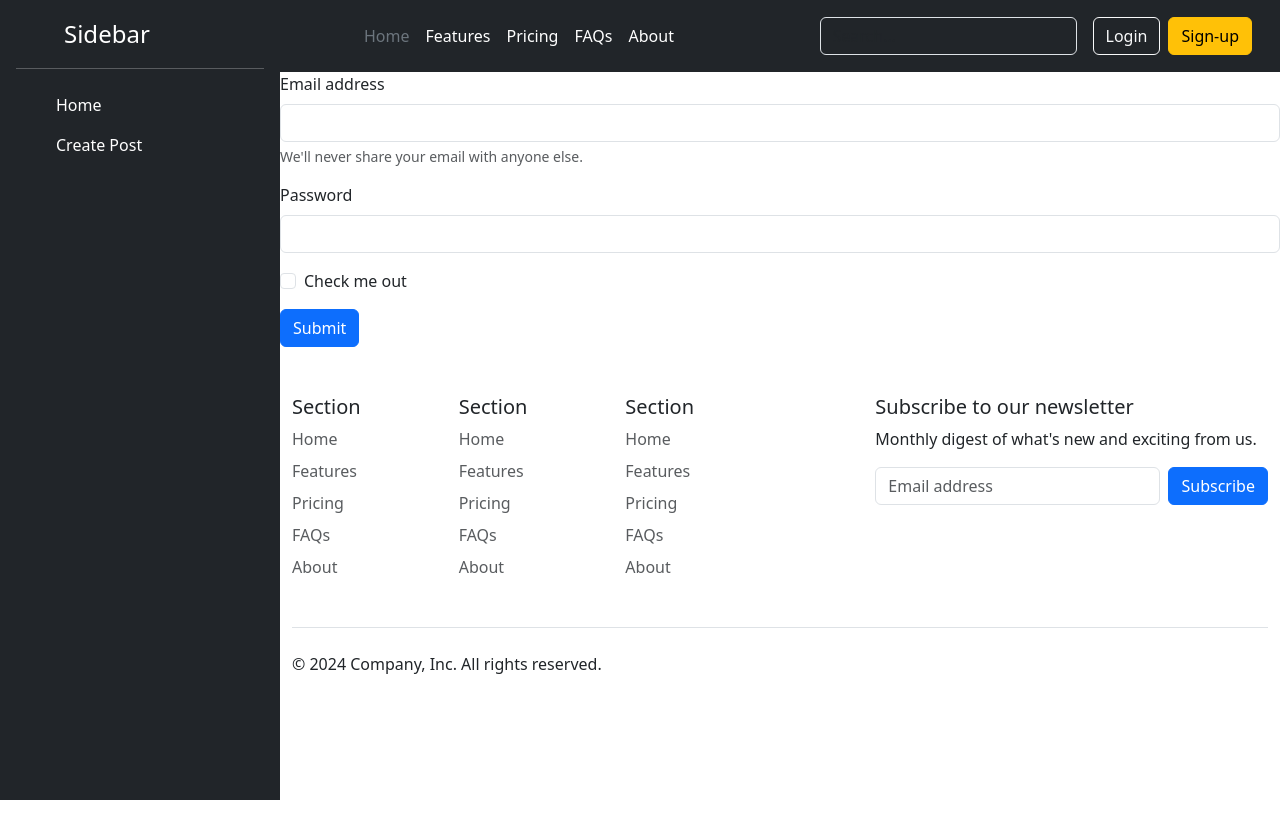
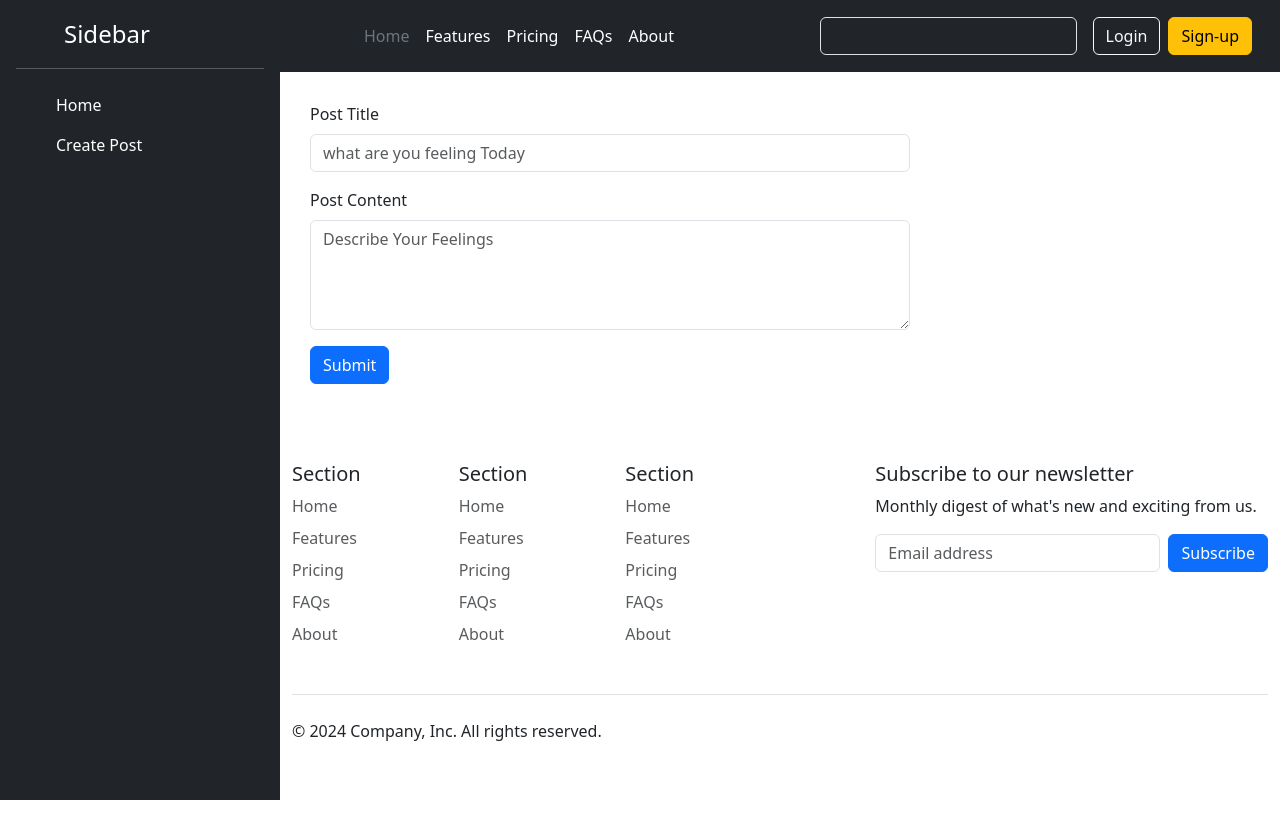
Before and after one commit to minhaz1172/ReactProject, a React (Vite) app in the folder Social- Media/Social Media/: page / in a window 1280 px wide. Shown: the top 838 px of the page. Before the commit the page ends 800 px from the top, so only its background shows below. Built offline with nearby package versions, Linux system fonts and the light colour scheme.

Commit message:
createpost.jsx have been edited for post

```diff
--- a/Social- Media/Social Media/src/App.css
+++ b/Social- Media/Social Media/src/App.css
@@ -24,3 +24,8 @@
 .deleteicon {
   cursor: pointer;
 }
+
+.form-content {
+  margin: 30px;
+  width: 60%;
+}
--- a/Social- Media/Social Media/src/Components/Create Post.jsx
+++ b/Social- Media/Social Media/src/Components/Create Post.jsx
@@ -2,19 +2,19 @@ import React from 'react'
 
 function CreatePost() {
   return (
-    <form>
+    <form className='form-content'>
       <div className="mb-3">
-        <label htmlFor="exampleInputEmail1" className="form-label">Email address</label>
-        <input type="email" className="form-control" id="exampleInputEmail1" aria-describedby="emailHelp" />
-        <div id="emailHelp" className="form-text">We'll never share your email with anyone else.</div>
+        <label htmlFor="title" className="form-label">Post Title</label>
+        <input type="text" className="form-control" id="title" placeholder='what are you feeling Today' />
+
       </div>
       <div className="mb-3">
-        <label htmlFor="exampleInputPassword1" className="form-label">Password</label>
-        <input type="password" className="form-control" id="exampleInputPassword1" />
-      </div>
-      <div className="mb-3 form-check">
-        <input type="checkbox" className="form-check-input" id="exampleCheck1" />
-        <label className="form-check-label" htmlFor="exampleCheck1">Check me out</label>
+        <label htmlFor="body" className="form-label">Post Content</label>
+
+        <div class="">
+          <textarea class="form-control" placeholder="Describe Your Feelings" id="floatingTextarea" rows="4"></textarea> {/*here row=4 will bigger the size of textarea */}
+
+        </div>
       </div>
       <button type="submit" className="btn btn-primary">Submit</button>
     </form>
```
